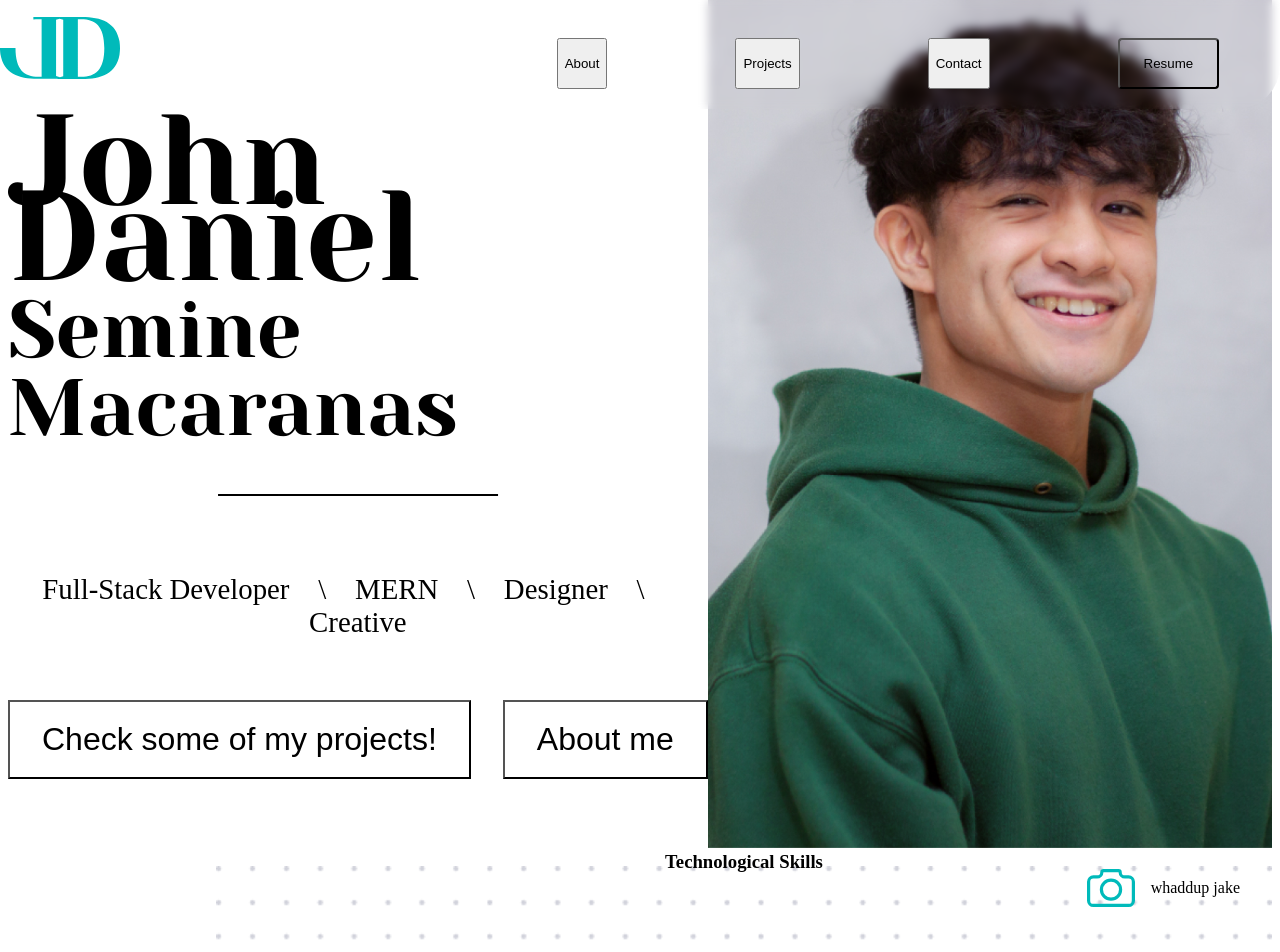
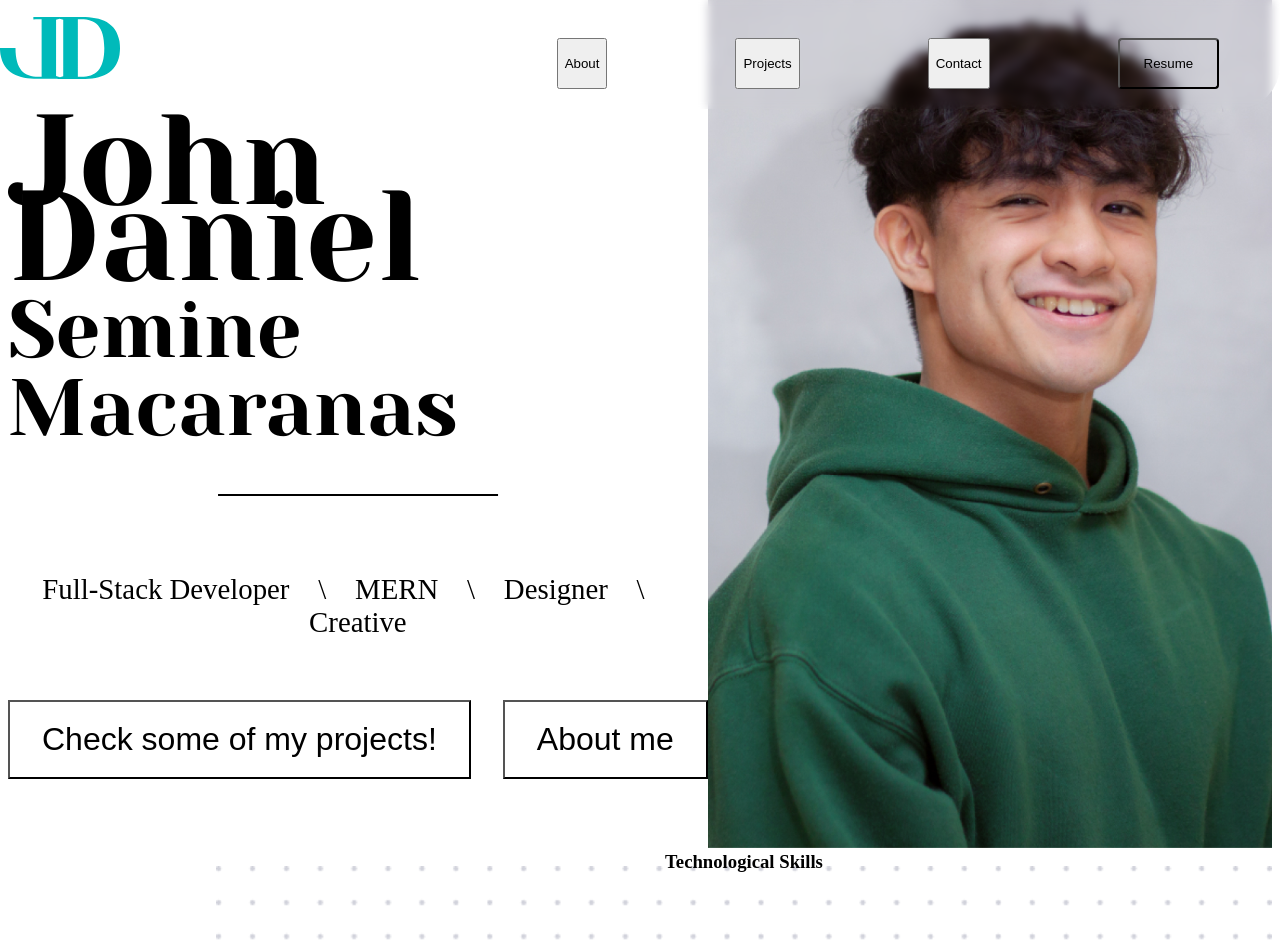
Before and after one commit to John-Kodes/portfolio-v2, a Next.js app: page / in a window 1280 px wide. Shown: the top 952 px of the page. Built offline with nearby package versions, Linux system fonts and the light colour scheme.

Commit message:
header photo credit animatino done

```diff
--- a/styles/header.module.scss
+++ b/styles/header.module.scss
@@ -26,6 +26,10 @@
 
   border-radius: var(--borderRadius100);
   box-shadow: 0 4px 2rem var(--boxShadowColor100);
+
+  &:hover .credit {
+    transform: translateY(calc(100% - 1rem));
+  }
 }
 
 .photoFrame {
@@ -43,7 +47,7 @@
   bottom: 0;
   right: 0;
   z-index: 100;
-  transform: translateY(calc(100% - 1rem));
+  transform: translateY(0);
   z-index: 1;
 
   display: flex;
@@ -55,7 +59,7 @@
   border-radius: var(--borderRadius100);
   box-shadow: 0 4px 2rem var(--boxShadowColor100);
 
-  transition: all 0.5s;
+  transition: transform 0.2s ease-in-out 2s;
 
   .icon {
     position: relative;
```
